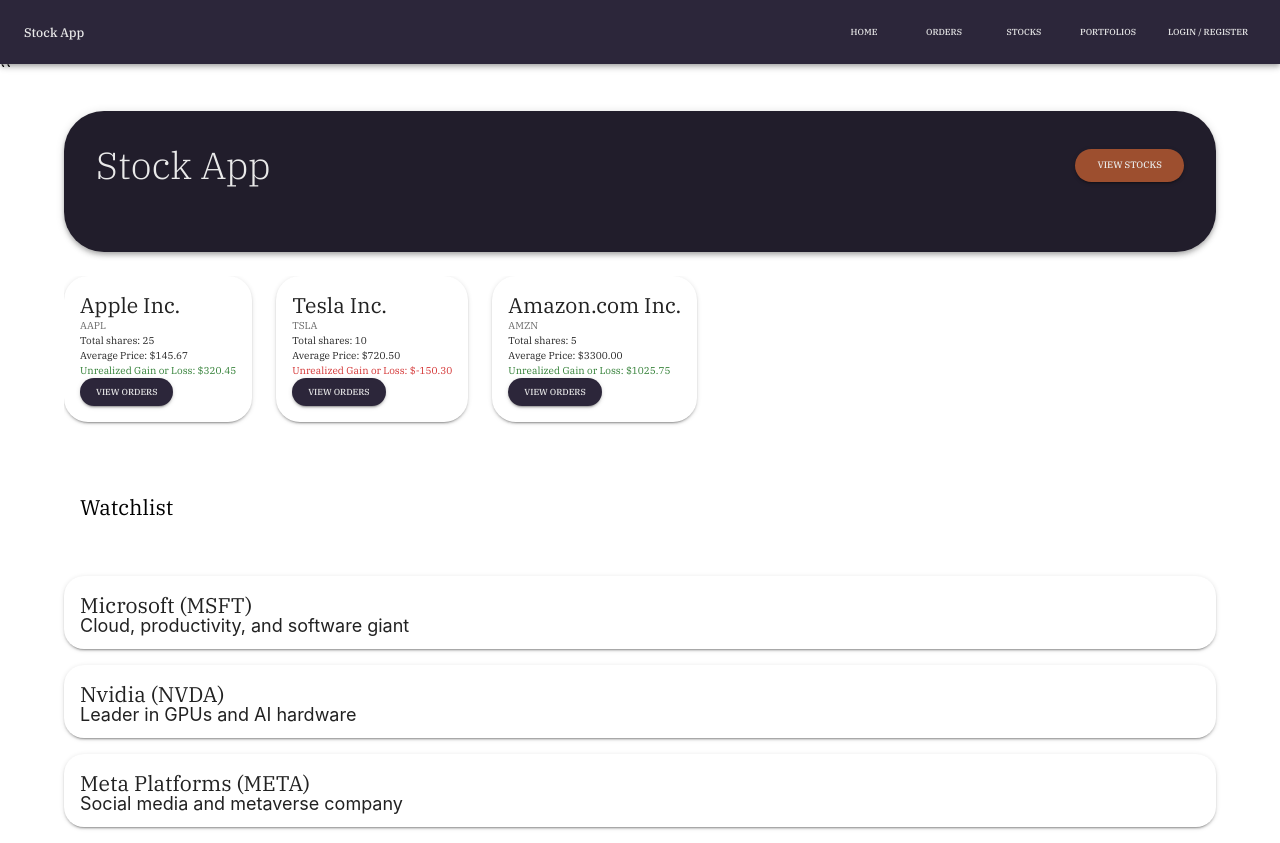
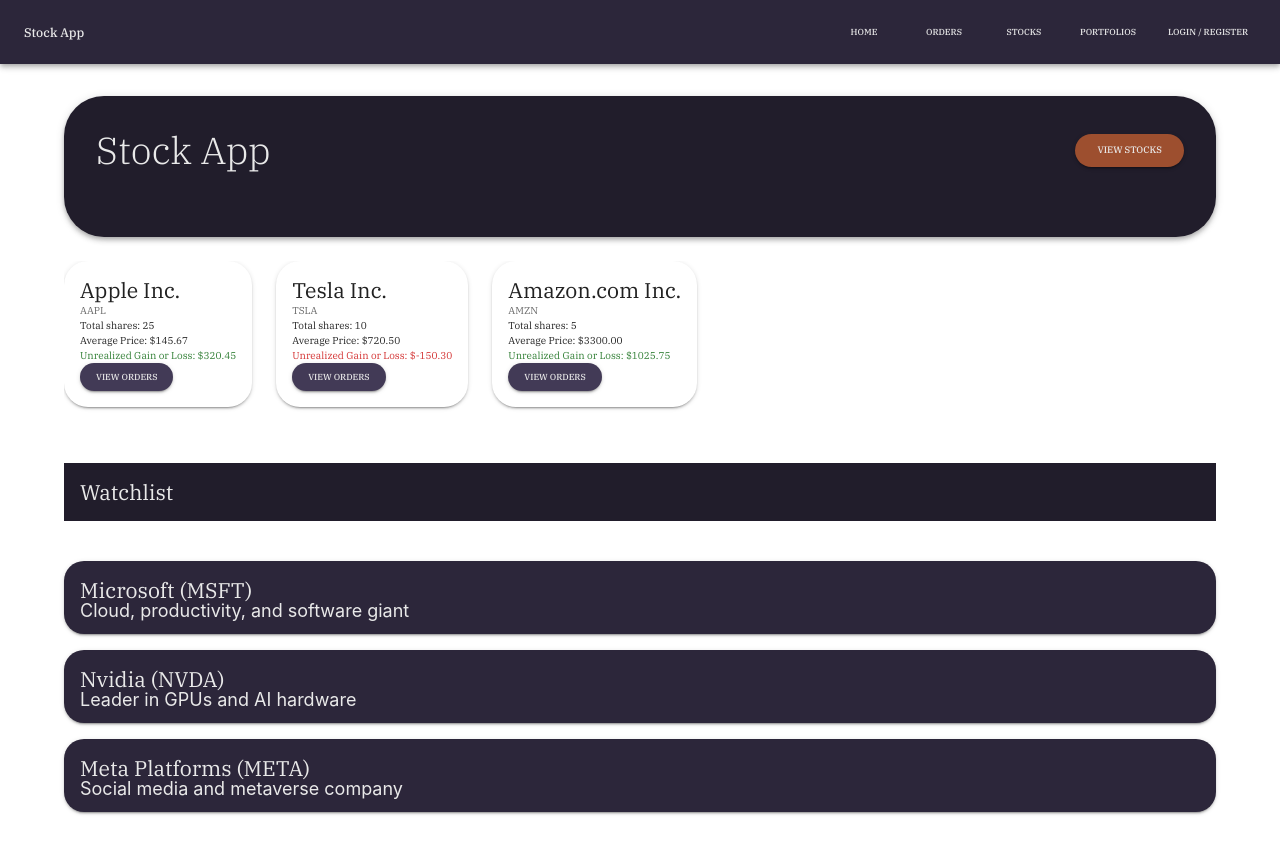
Before and after one commit to chaseltb/full-stack-stock-app, a React (Create React App) app in the folder client/lavadonut/: page / in a window 1280 px wide. Built offline with nearby package versions, Linux system fonts and the light colour scheme.

Commit message:
HomeScreen stylized

```diff
--- a/client/lavadonut/public/index.html
+++ b/client/lavadonut/public/index.html
@@ -2,7 +2,7 @@
 <html lang="en">
   <head>
     <meta charset="utf-8" />
-<link rel="preconnect" href="https://fonts.googleapis.com">
+    <link rel="preconnect" href="https://fonts.googleapis.com">
     <link rel="preconnect" href="https://fonts.gstatic.com" crossorigin>
     <link href="https://fonts.googleapis.com/css2?family=IBM+Plex+Serif:ital,wght@0,100;0,200;0,300;0,400;0,500;0,600;0,700;1,100;1,200;1,300;1,400;1,500;1,600;1,700&display=swap" rel="stylesheet">
     <title>Stock App</title>
--- a/client/lavadonut/src/HomeScreen.js
+++ b/client/lavadonut/src/HomeScreen.js
@@ -72,7 +72,7 @@ function HomeScreen() {
     }
 
     return (
-        <>``
+        <>
             <Container maxWidth="lg" sx={{ mt: 4}}>
                 <Paper elevation={4} sx={{ mt: 4, p: 4, borderRadius: 10, bgcolor: 'primary.dark'}}>
                     <Box sx={{ display: "flex", justifyContent: "space-between", alignItems: "center", mb: 4}}>
@@ -112,7 +112,7 @@ function HomeScreen() {
                                     Unrealized Gain or Loss: ${stock.unrealizedGainOrLoss.toFixed(2)}
                                 </Typography>
                             </Box>
-                            <Button component={Link} to="/orders" variant="contained" sx={{ borderRadius: 6 }}>
+                            <Button component={Link} to="/orders" variant="contained" sx={{ borderRadius: 6 , bgcolor: 'primary.light'}}>
                                 View Orders
                             </Button>
                         </Paper>
@@ -120,12 +120,12 @@ function HomeScreen() {
                 </Box>
 
                 {/* Watchlist shows a vertically scrolling list of stocks */}
-                <Typography variant="h4" sx={{ mt: 5, mb: 5, p: 2}}>
+                <Typography variant="h4" bgcolor={'primary.dark'} sx={{ mt: 5, mb: 5, p: 2, color: 'primary.contrastText'}}>
                     Watchlist
                 </Typography>
 
                 {watchlist.map((item, index) => (
-                    <Paper key={index} elevation={2} sx={{ mb: 2, p: 2, borderRadius: 5}}>
+                    <Paper key={index} elevation={2} sx={{ mb: 2, p: 2, borderRadius: 5, bgcolor: 'primary.main', color: 'primary.contrastText'}}>
                         <Typography variant="h4">
                             {item.name} ({item.symbol})
                         </Typography>
```
